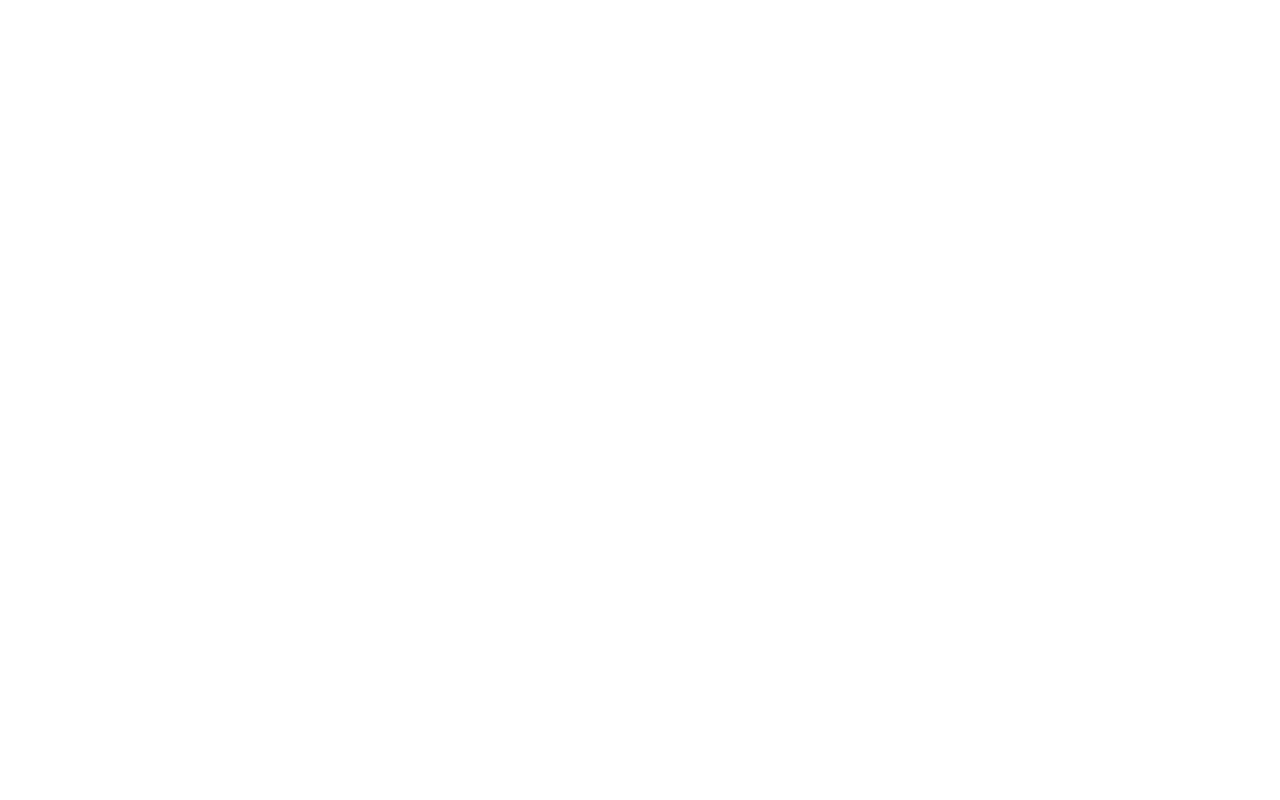
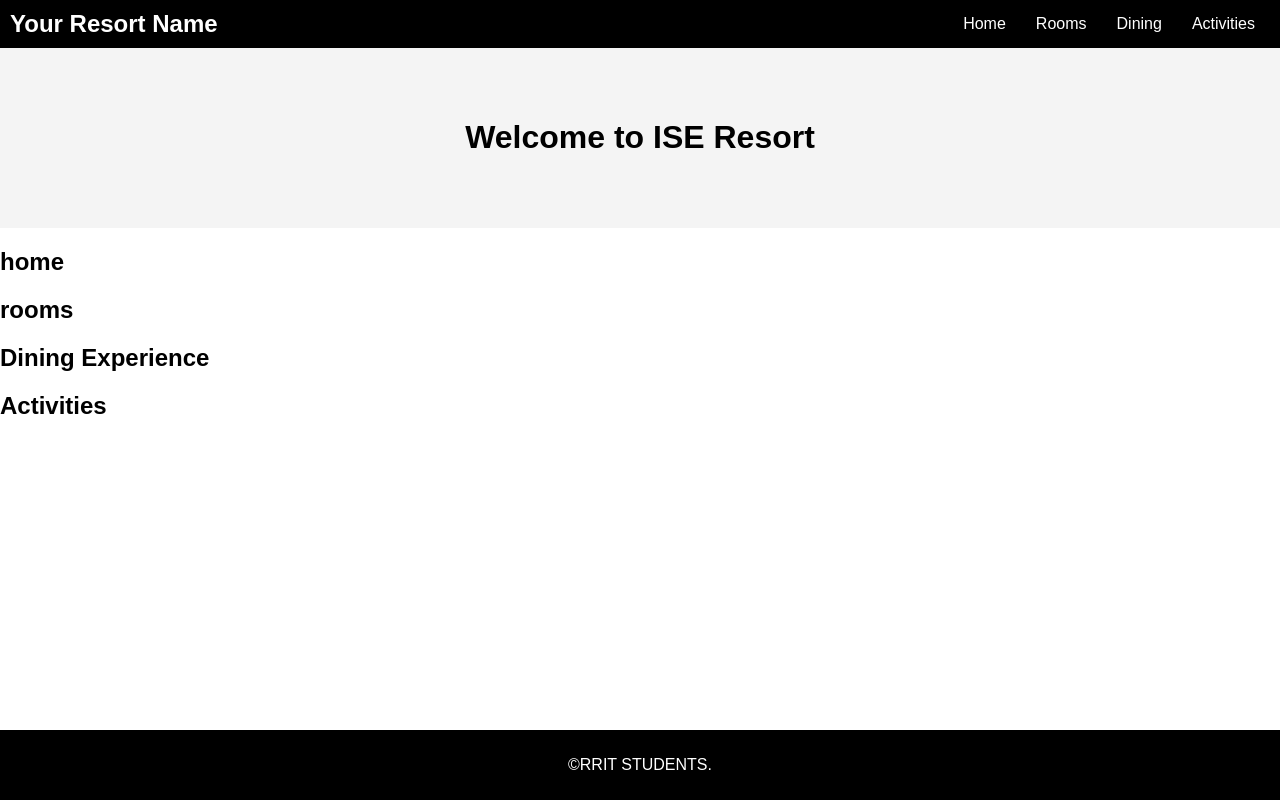
Before and after one commit to Chethans18/resort, a plain HTML site: page index.html in a window 1280 px wide. Drawn offline with Linux system fonts and the light colour scheme.

Commit message:
created basic template using html and css

```diff
--- a/index.html
+++ b/index.html
@@ -5,10 +5,63 @@
     <meta charset="UTF-8">
     <meta name="viewport" content="width=device-width, initial-scale=1.0">
     <link rel="stylesheet" href="style.css">
+    <link rel="icon" type="image/x-icon" href="">
     <title>Resort</title>
 </head>
 
 <body>
+    <!-- Navigation -->
+    <nav>
+        <div class="logo">Your Resort Name</div>
+        <ul>
+            <li><a href="#home">Home</a></li>
+            <li><a href="#rooms">Rooms</a></li>
+            <li><a href="#dining">Dining</a></li>
+            <li><a href="#activities">Activities</a></li>
+        </ul>
+    </nav>
+
+    <!-- Header -->
+    <header>
+        <h1>Welcome to ISE Resort</h1>
+        <p></p>
+    </header>
+
+    <!-- Main Content -->
+    <div id="home">
+        <section>
+            <!-- want to add some images and iformation -->
+            <h2>home</h2>
+
+        </section>
+    </div>
+
+    <div id="rooms">
+        <section>
+            <!-- rooms details -->
+            <h2>rooms</h2>
+        </section>
+    </div>
+
+    <div id="dining">
+        <section>
+
+            <h2>Dining Experience</h2>
+        </section>
+    </div>
+
+    <div id="activities">
+        <section>
+            <!-- games -->
+            <h2>Activities</h2>
+        </section>
+    </div>
+
+    <!-- Footer -->
+    <footer>
+        <p>&copy;RRIT STUDENTS.</p>
+    </footer>
+
     <script src="script.js"></script>
 </body>
 
--- a/style.css
+++ b/style.css
@@ -0,0 +1,74 @@
+body {
+    font-family: 'Arial', sans-serif;
+    margin: 0;
+    padding: 0;
+    box-sizing: border-box;
+}
+
+nav {
+    background-color: black;
+    color: #fff;
+    padding: 10px;
+    text-align: center;
+    display: flex;
+    justify-content: space-between;
+    align-items: center;
+}
+
+a:hover {
+    color: #b5179e;
+}
+
+.logo {
+    font-size: 1.5em;
+    font-weight: bold;
+}
+
+ul {
+    list-style: none;
+    display: flex;
+    margin: 0;
+    padding: 0;
+}
+
+li {
+    margin: 0 15px;
+}
+
+a {
+    text-decoration: none;
+    color: #fff;
+}
+
+header {
+    text-align: center;
+    padding: 50px 0;
+    background-color: #f4f4f4;
+}
+
+
+
+footer {
+    background-color: black;
+    color: #fff;
+    text-align: center;
+    padding: 10px 0;
+    position: fixed;
+    width: 100%;
+    bottom: 0;
+}
+
+@media (max-width: 768px) {
+    header {
+        padding: 30px 0;
+    }
+
+    nav {
+        flex-direction: column;
+        align-items: flex-start;
+    }
+
+    ul {
+        margin-top: 10px;
+    }
+}
```
Also changed, not shown: images/download.png (added).
